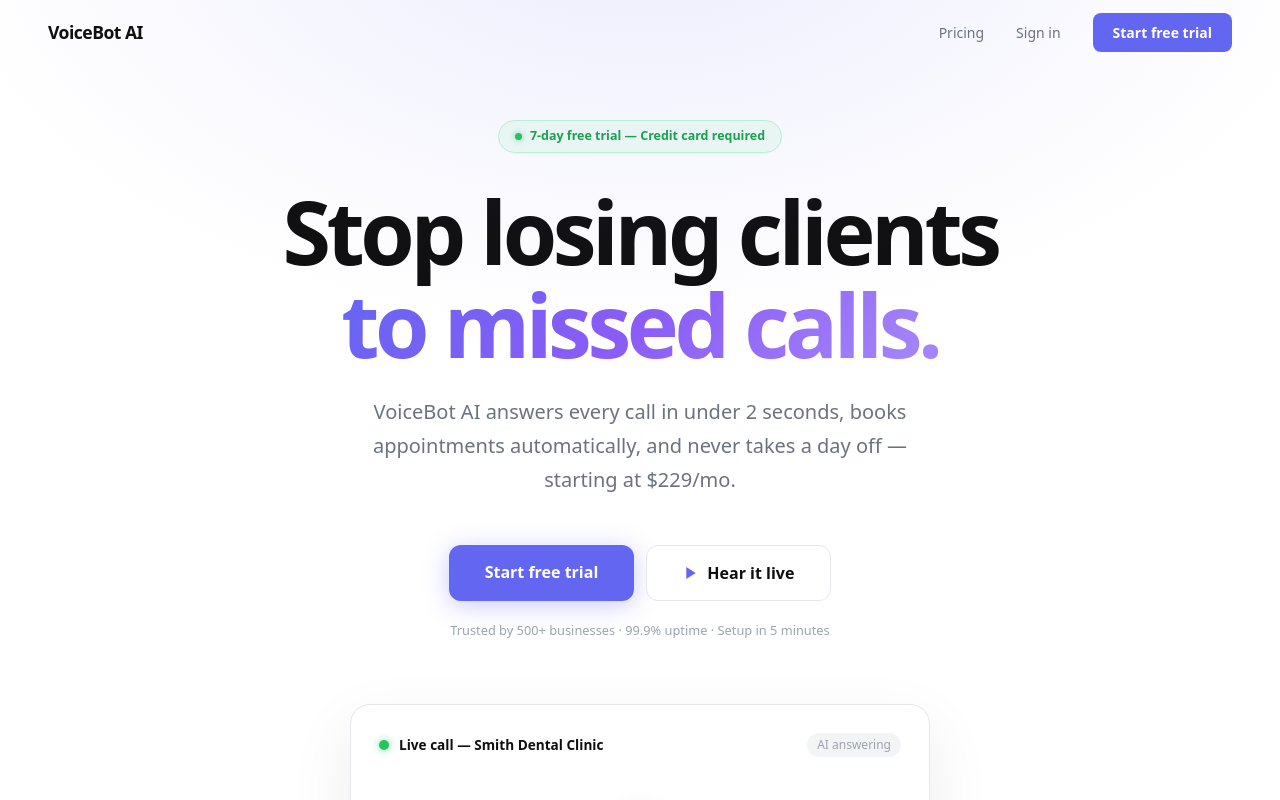
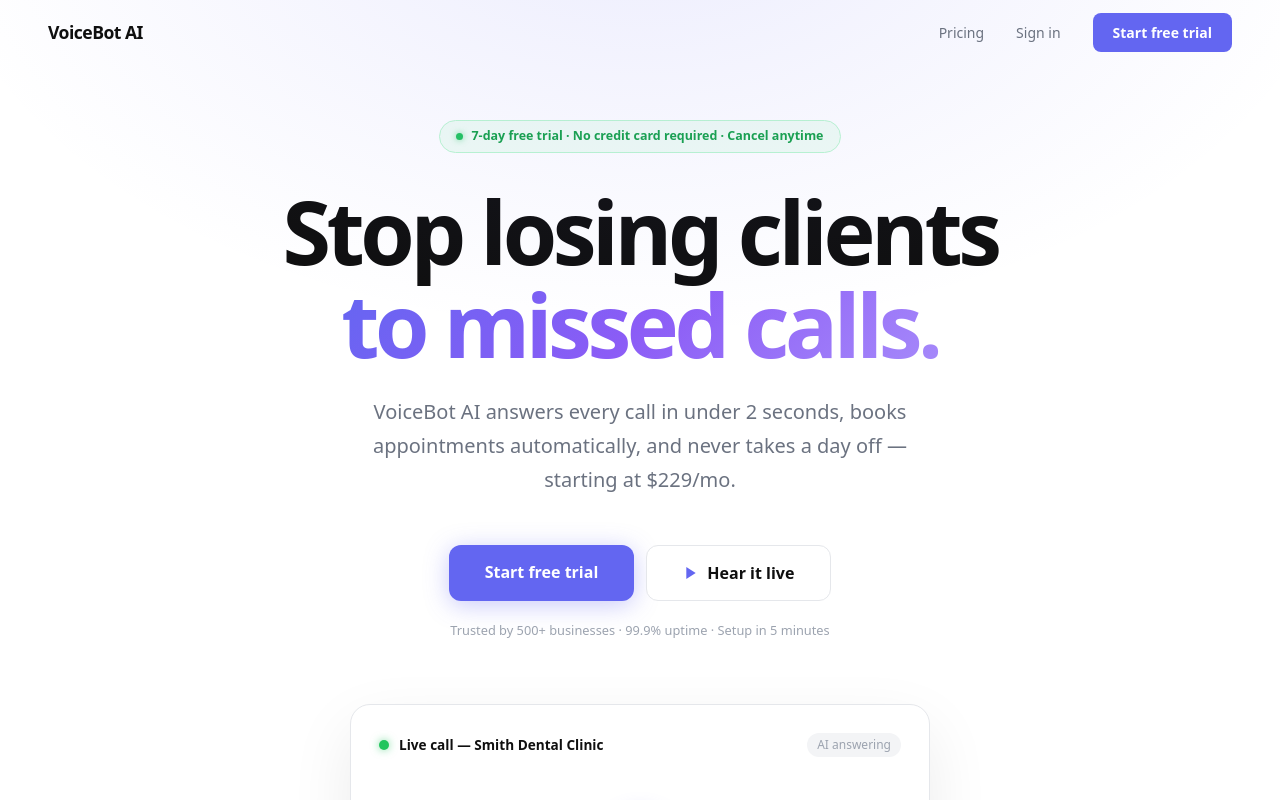
Before and after one commit to ilian94/dashboard-saas, a Next.js app: page / in a window 1280 px wide. Shown: the top 800 px of the page. Built offline with nearby package versions, Linux system fonts and the light colour scheme; no server answers.

Commit message:
fix hero badge - no credit card required cancel anytime

```diff
--- a/app/page.js
+++ b/app/page.js
@@ -90,7 +90,7 @@ export default function Home() {
 
         <div style={{ display: 'inline-flex', alignItems: 'center', gap: '8px', background: '#f0fdf4', border: '1px solid #bbf7d0', borderRadius: '100px', padding: '6px 16px', fontSize: '0.78rem', color: '#16a34a', fontWeight: 600, marginBottom: '32px' }}>
   <span style={{ width: 7, height: 7, borderRadius: '50%', background: '#22c55e', display: 'inline-block', boxShadow: '0 0 6px rgba(34,197,94,0.6)' }} />
-  7-day free trial — Credit card required
+  7-day free trial · No credit card required · Cancel anytime
 </div>
 
         <h1 style={{ fontSize: 'clamp(2.8rem, 7vw, 5.5rem)', fontWeight: 700, lineHeight: 1.06, letterSpacing: '-0.05em', marginBottom: '24px', maxWidth: '900px' }}>
```
